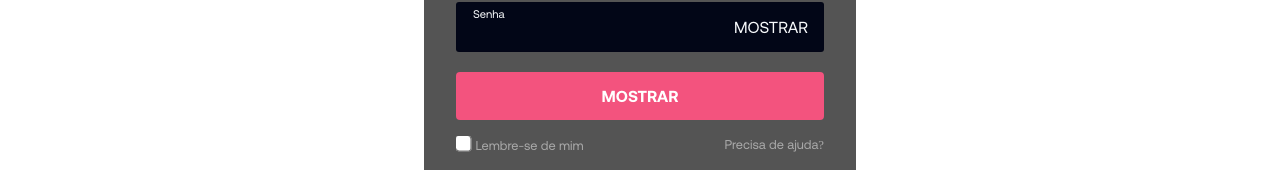
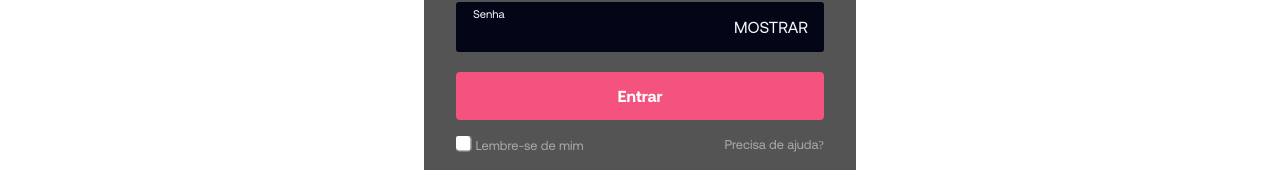
Before and after one commit to andreluizfr/Fintalk-Chat-Frontend, a React (Vite) app: page /login in a window 1280 px wide. Shown: the part 340-510 px from the top of the page. Built offline with nearby package versions, Linux system fonts and the light colour scheme.

Commit message:
fix: login button label

```diff
--- a/src/pages/Login/index.tsx
+++ b/src/pages/Login/index.tsx
@@ -76,7 +76,7 @@ export default function LoginPage(): JSX.Element {
             />
 
             <button className='Login-button' type='submit'>
-                {languageStore.labels.show}
+                {languageStore.labels.login}
             </button>
 
             <div className='Remember-me-and-need-help-container'>
```
